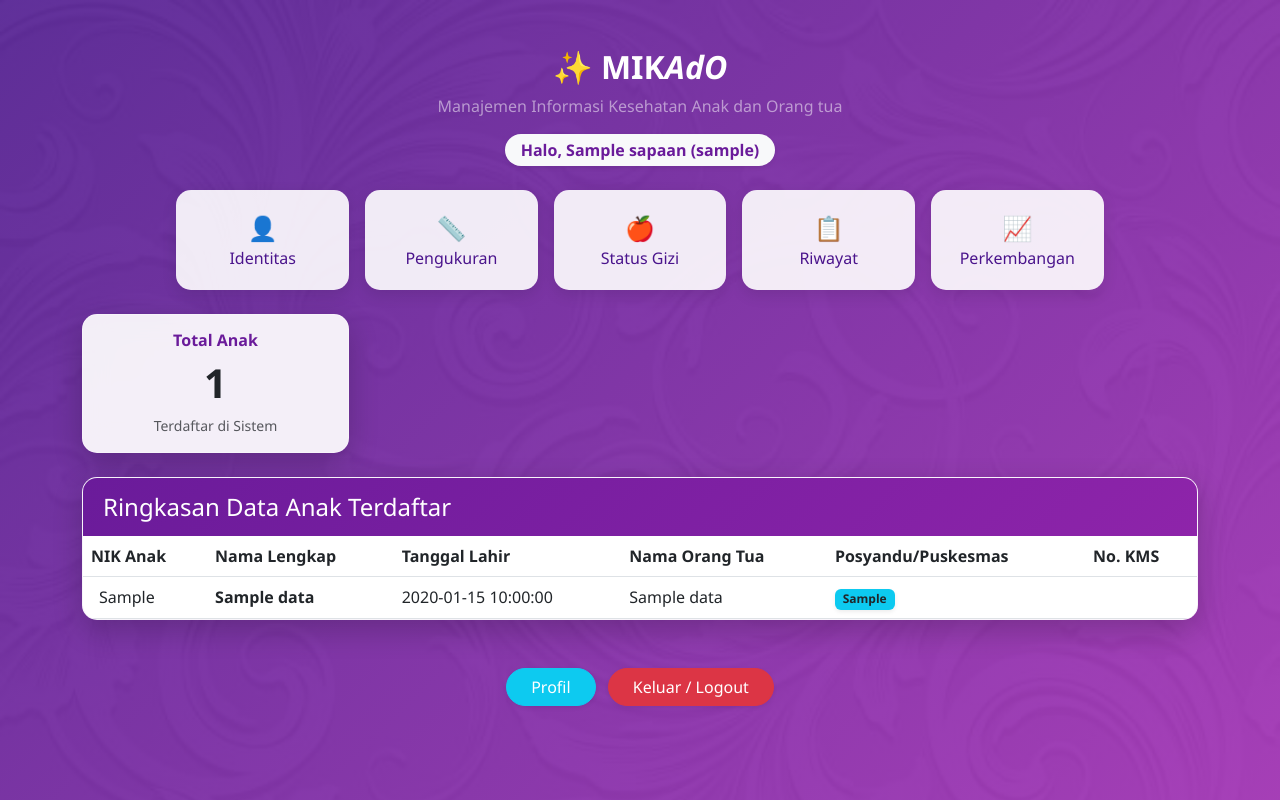
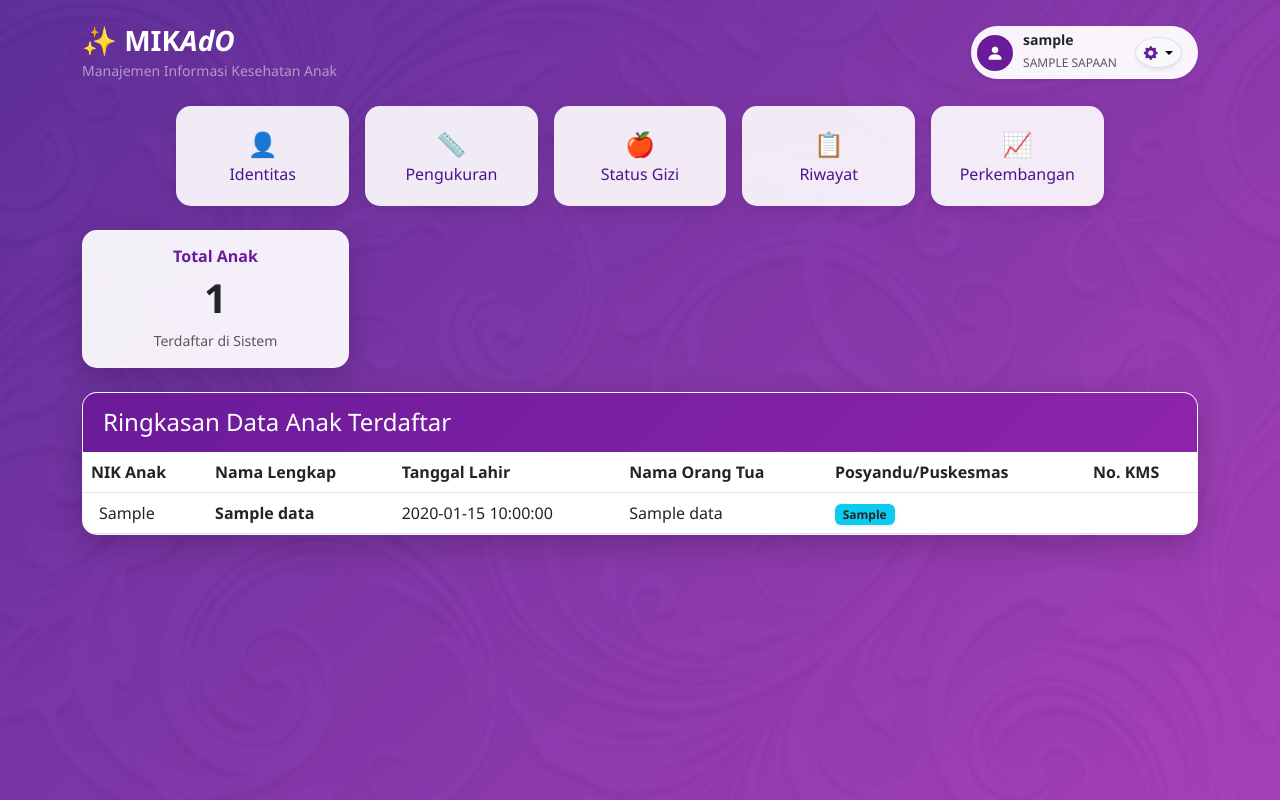
Before and after one commit to R4annnn1231/MIKADO, a Flask app: template templates/index.html in a window 1280 px wide. Run offline with Flask 3, Linux system fonts and the light colour scheme; the template is opened without the code that fills it: most values are stand-ins (such as "Sample title", 1, 10 or a date in 2020).

Commit message:
Update index.html

```diff
--- a/templates/index.html
+++ b/templates/index.html
@@ -5,6 +5,7 @@
     <meta name="viewport" content="width=device-width, initial-scale=1.0">
     <title>Dashboard Pemantauan Anak</title>
     <link href="https://cdn.jsdelivr.net/npm/bootstrap@5.3.0/dist/css/bootstrap.min.css" rel="stylesheet">
+    <link rel="stylesheet" href="https://cdn.jsdelivr.net/npm/bootstrap-icons@1.10.5/font/bootstrap-icons.css">
     <style>
         body {
             background-color: #e0c3fc;
@@ -21,16 +22,60 @@
         .card-header-custom { background: linear-gradient(135deg, #6a1b9a, #8e24aa); color: white; border-bottom: none; padding: 15px 20px; }
         .table-custom thead { background-color: #6a1b9a !important; color: white !important; }
         .text-purple { color: #6a1b9a; }
+
+        /* Top Right Profile Navbar Widget */
+        .profile-badge {
+            background: rgba(255, 255, 255, 0.95);
+            backdrop-filter: blur(10px);
+            border-radius: 50rem;
+            padding: 6px 16px 6px 6px;
+            box-shadow: 0 4px 15px rgba(0,0,0,0.15);
+            display: inline-flex;
+            align-items: center;
+            gap: 10px;
+        }
+        .profile-avatar {
+            width: 36px;
+            height: 36px;
+            background: #6a1b9a;
+            color: white;
+            border-radius: 50%;
+            display: flex;
+            align-items: center;
+            justify-content: center;
+            font-size: 1.1rem;
+        }
     </style>
 </head>
 <body>
-    <div class="container mt-5">
-        <div class="text-center mb-4">
-            <h2 class="text-white fw-bold">✨ MIK<i>AdO</i></h2>
-            <p class="text-white-50">Manajemen Informasi Kesehatan Anak dan Orang tua</p>
-            <span class="badge bg-light text-purple px-3 py-2 fs-6 rounded-pill shadow-sm">
-                Halo, {{ sapaan }} ({{ username }})
-            </span>
+    <div class="container mt-4 mb-5">
+
+        <!-- NAVBAR POJOK KANAN ATAS (PROFIL & LOGOUT) -->
+        <div class="d-flex justify-content-between align-items-center mb-4 flex-wrap gap-2">
+            <div>
+                <h3 class="text-white fw-bold mb-0">✨ MIK<i>AdO</i></h3>
+                <small class="text-white-50">Manajemen Informasi Kesehatan Anak</small>
+            </div>
+
+            <div class="profile-badge shadow-sm">
+                <div class="profile-avatar">
+                    <i class="bi bi-person-fill"></i>
+                </div>
+                <div class="text-start pe-2">
+                    <div class="fw-bold text-dark small" style="line-height: 1.2;">{{ username }}</div>
+                    <span class="text-muted" style="font-size: 0.75rem; text-transform: uppercase;">{{ sapaan }}</span>
+                </div>
+                <div class="dropdown">
+                    <button class="btn btn-sm btn-light rounded-circle border shadow-sm dropdown-toggle" type="button" data-bs-toggle="dropdown" aria-expanded="false">
+                        <i class="bi bi-gear-fill text-purple"></i>
+                    </button>
+                    <ul class="dropdown-menu dropdown-menu-end shadow border-0 mt-2">
+                        <li><a class="dropdown-item fw-bold text-purple py-2" href="{{ url_for('profil') }}"><i class="bi bi-person-gear me-2"></i> Pengaturan Profil</a></li>
+                        <li><hr class="dropdown-divider"></li>
+                        <li><a class="dropdown-item text-danger fw-bold py-2" href="{{ url_for('logout') }}"><i class="bi bi-box-arrow-right me-2"></i> Keluar / Logout</a></li>
+                    </ul>
+                </div>
+            </div>
         </div>
 
         <div class="row g-3 mb-4 justify-content-center">
@@ -42,7 +87,7 @@
             <div class="col-md-2"><a href="{{ url_for('perkembangan') }}" class="menu-tile"><div>📈</div>Perkembangan</a></div>
         </div>
 
-        <!-- STATISTIK KARTU (Sesuai dengan gaya Glassmorphism) -->
+        <!-- STATISTIK KARTU -->
         <div class="row g-3 mb-4">
             <div class="col-md-3">
                 <div class="card glass-card text-center p-3 h-100">
@@ -117,10 +162,8 @@
             </div>
         </div>
 
-        <div class="text-center mb-5">
-            <a href="{{ url_for('profil') }}" class="btn btn-info px-4 rounded-pill shadow-sm text-white me-2">Profil</a>
-            <a href="{{ url_for('logout') }}" class="btn btn-danger px-4 rounded-pill shadow-sm">Keluar / Logout</a>
-        </div>
     </div>
+
+    <script src="https://cdn.jsdelivr.net/npm/bootstrap@5.3.0/dist/js/bootstrap.bundle.min.js"></script>
 </body>
 </html>
```
